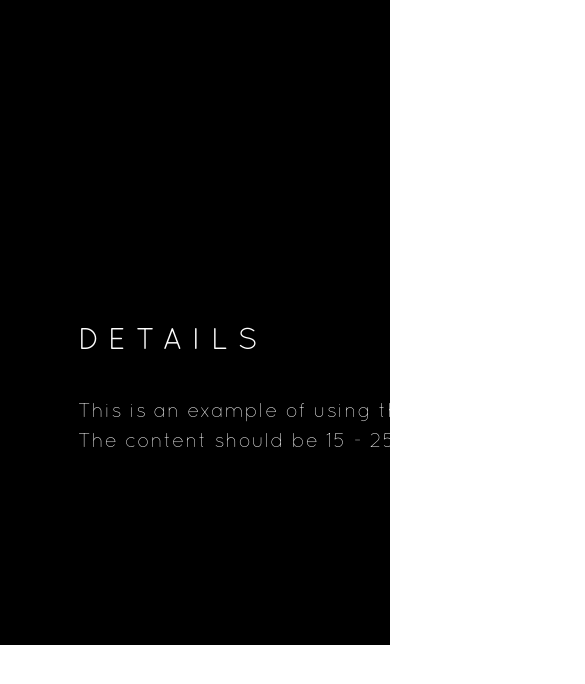
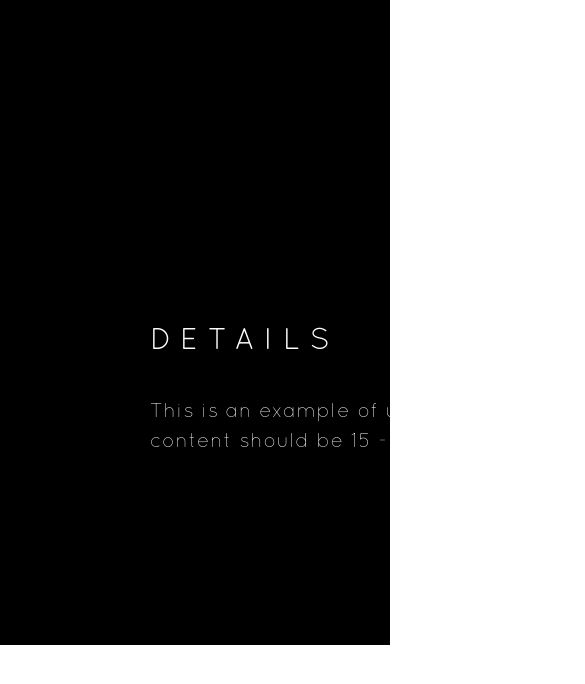
Before and after one commit to chawang000/awowdTest, a plain HTML site: page index.html in a window 390 px wide. Shown: the part 172-856 px from the top of the page, 585 px wide, since content can reach past the window. Drawn offline with Linux system fonts and the light colour scheme.

```diff
--- a/_js/script.js
+++ b/_js/script.js
@@ -114,7 +114,7 @@
                 'opacity':(200 - mouseTop)*0.01});
             scrollableHeaderP.css({
                 'color':'rgb('+ (255 - mouseTop) + ', '+ (255 - mouseTop) + ' , ' + (255 - mouseTop) + ')',
-                'transform':'translate( -'+ mouseTop * 0.4+'px, ' + mouseTop * 1 + 'px)'
+                'transform':'translate( '+ mouseTop * 1.6+'px, ' + mouseTop * 1 + 'px)'
                 // 'top':mouseCurrentH + 'px !important;'
             });
         }else{
@@ -150,7 +150,7 @@
             $(this).prop('Counter',0).animate({
                 Counter: $(this).text()
             }, {
-                duration: 4000,
+                duration: 400,
                 easing: 'swing',
                 step: function (now) {
                     var number = Math.ceil(now)
--- a/_scss/Global.scss
+++ b/_scss/style.scss
@@ -345,7 +345,7 @@
 }
 
 .contentMargin{
-    margin:0 20%;
+    margin-left:150px;
 }
 /*Scrollable Header*/
 #content_title{
@@ -368,7 +368,7 @@
 
 #content p{
     opacity: 0.6;
-    width: 500px;
+    width: 550px;
     /*display: inline-block;*/
     text-align: left;
     /*margin-left: 30px;*/
```
Also changed, not shown: _css/style.css, 1 other file.
